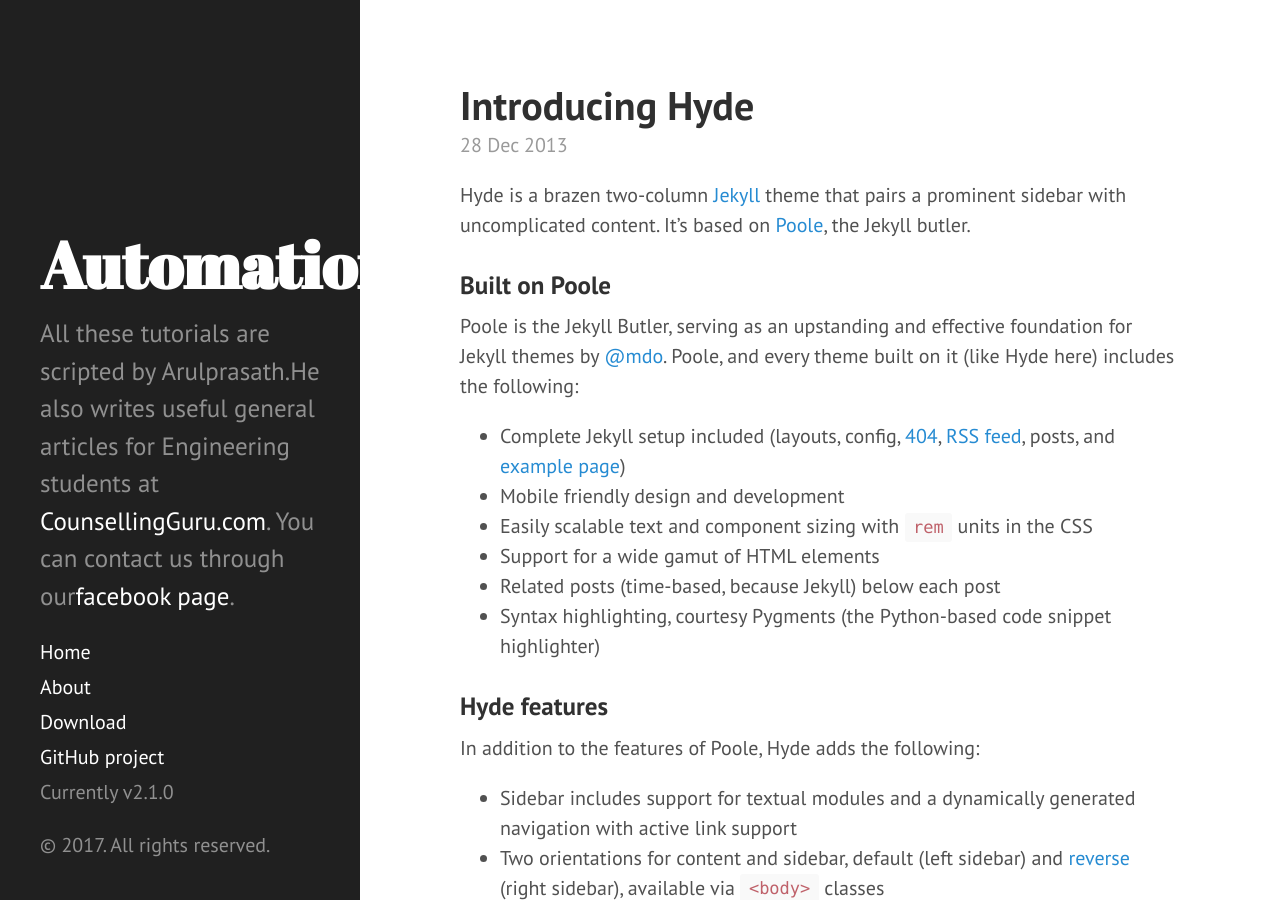
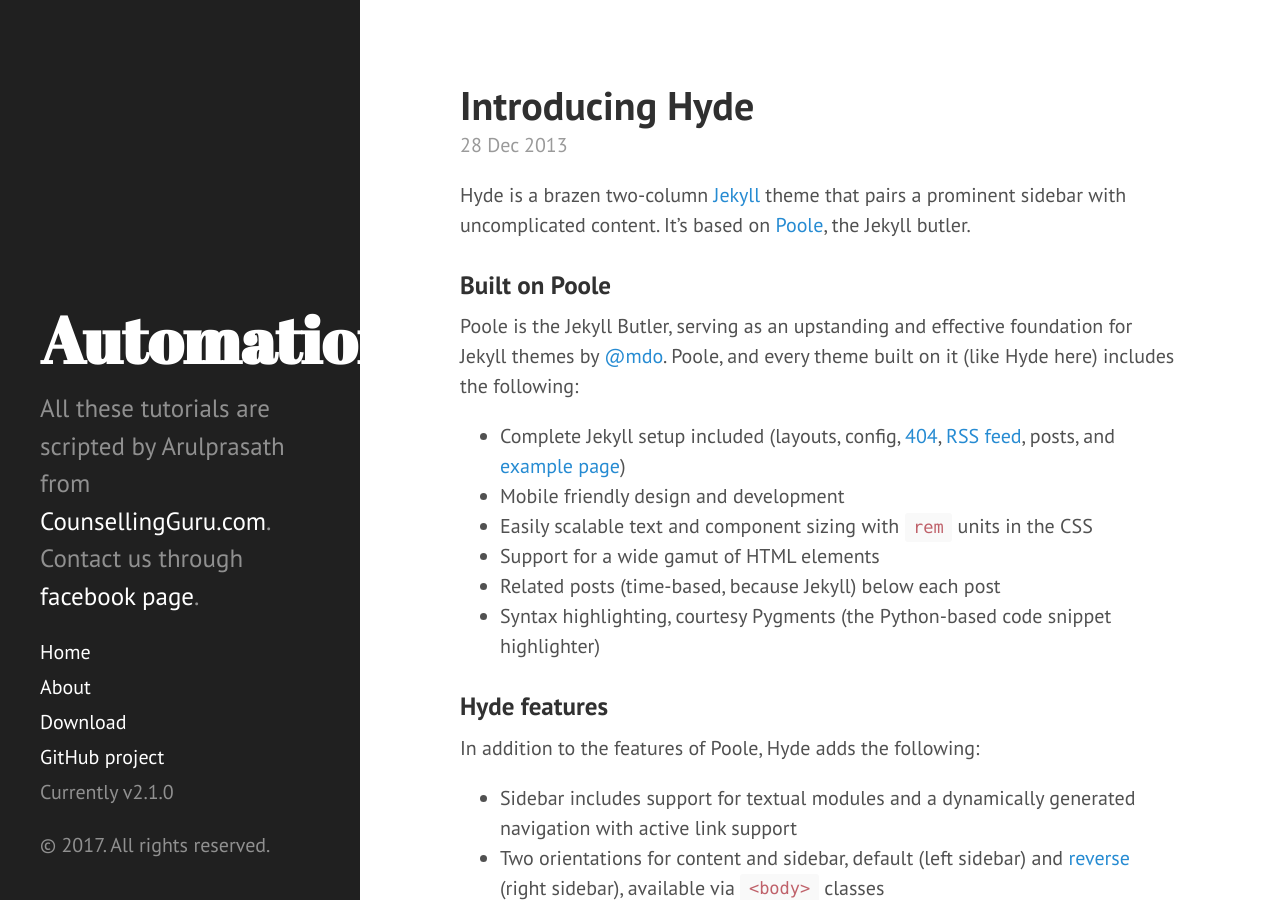
Before and after one commit to Arulprasath36/Arulprasath36.github.io, a Jekyll site: the page built from index.html, in a window 1280 px wide and 900 px high. Built offline with Jekyll 4.4.1, drawn with Linux system fonts in a browser that asks for light colours; Markdown is read by kramdown in place of the engine named in the settings; the list of posts is cut into pages by our own code.

Commit message:
side menu update

```diff
--- a/_config.yml
+++ b/_config.yml
@@ -9,7 +9,7 @@
 # Setup
 title:            Automation
 tagline:          'learning simplified'
-description:      'All these tutorials are scripted by Arulprasath.He also writes useful general articles for Engineering students at <a href="http://www.counsellingguru.com" target="_blank">CounsellingGuru.com</a>. You can contact us through our<a href="https://www.facebook.com/counsellingguruteam/" target="_blank">facebook page</a>.'
+description:      'All these tutorials are scripted by Arulprasath from <a href="http://www.counsellingguru.com" target="_blank">CounsellingGuru.com</a>. Contact us through <a href="https://www.facebook.com/counsellingguruteam/" target="_blank">facebook page</a>.'
 url:              http://hyde.getpoole.com
 baseurl:          /
 
```
